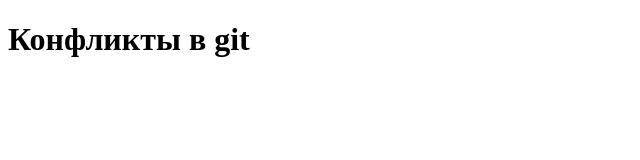
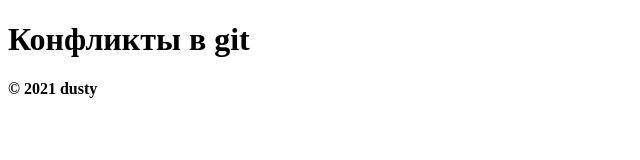
Before and after one commit to dustyo-O/skypro-git-conflicts-example, a plain HTML site: page index.html in a window 1280 px wide. Shown: the whole page, without its empty margins (0-640 px from the left). Drawn offline with Linux system fonts and the light colour scheme.

Commit message:
added copyright

```diff
--- a/index.html
+++ b/index.html
@@ -7,5 +7,6 @@
 </head>
 <body>
   <h1>Конфликты в git</h1>
+  <footer><h4>&copy; 2021 dusty</h4></footer>
 </body>
 </html>
```
